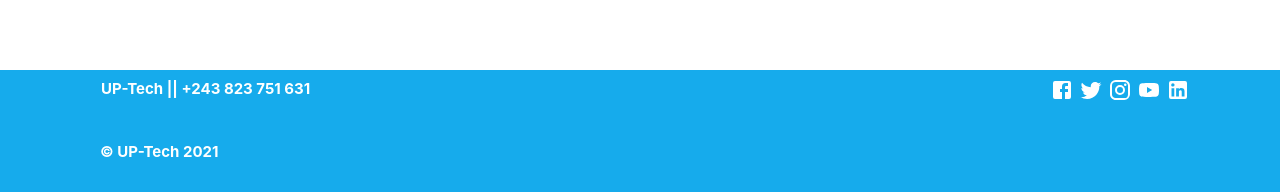
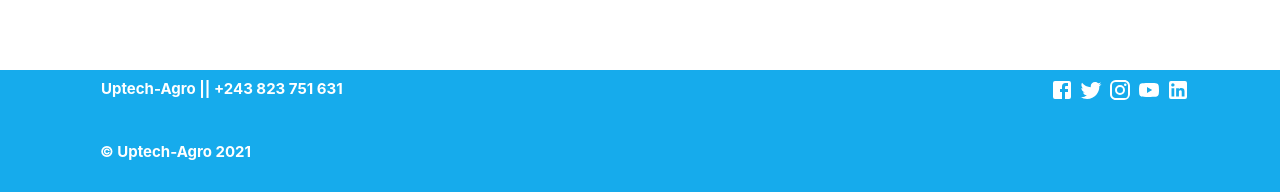
Before and after one commit to Brain-Core/uptech-front, a React (Create React App) app: page /contact in a window 1280 px wide. Shown: the part 810-1002 px from the top of the page. Built offline with nearby package versions, Linux system fonts and the light colour scheme.

Commit message:
edited apname

```diff
--- a/src/components/footer/footer.component.jsx
+++ b/src/components/footer/footer.component.jsx
@@ -38,7 +38,7 @@ function Footer() {
               <div className="col mx-auto">
 
                 <ul className="list-unstyled">
-                <Link className='nav-link font-weight-bold text-white'>UP-Tech || +243 823 751 631</Link>
+                <Link className='nav-link font-weight-bold text-white'>Uptech-Agro || +243 823 751 631</Link>
                 </ul>
 
               </div>
@@ -79,7 +79,7 @@ function Footer() {
 
           {/* <!-- Copyright --> */}
           <div className="footer-copyright text-white py-3 container m-auto">
-          <p className="text-white font-weight-bold container">© UP-Tech 2021</p>
+          <p className="text-white font-weight-bold container">© Uptech-Agro 2021</p>
           </div>
           {/* <!-- Copyright --> */}
 
```
